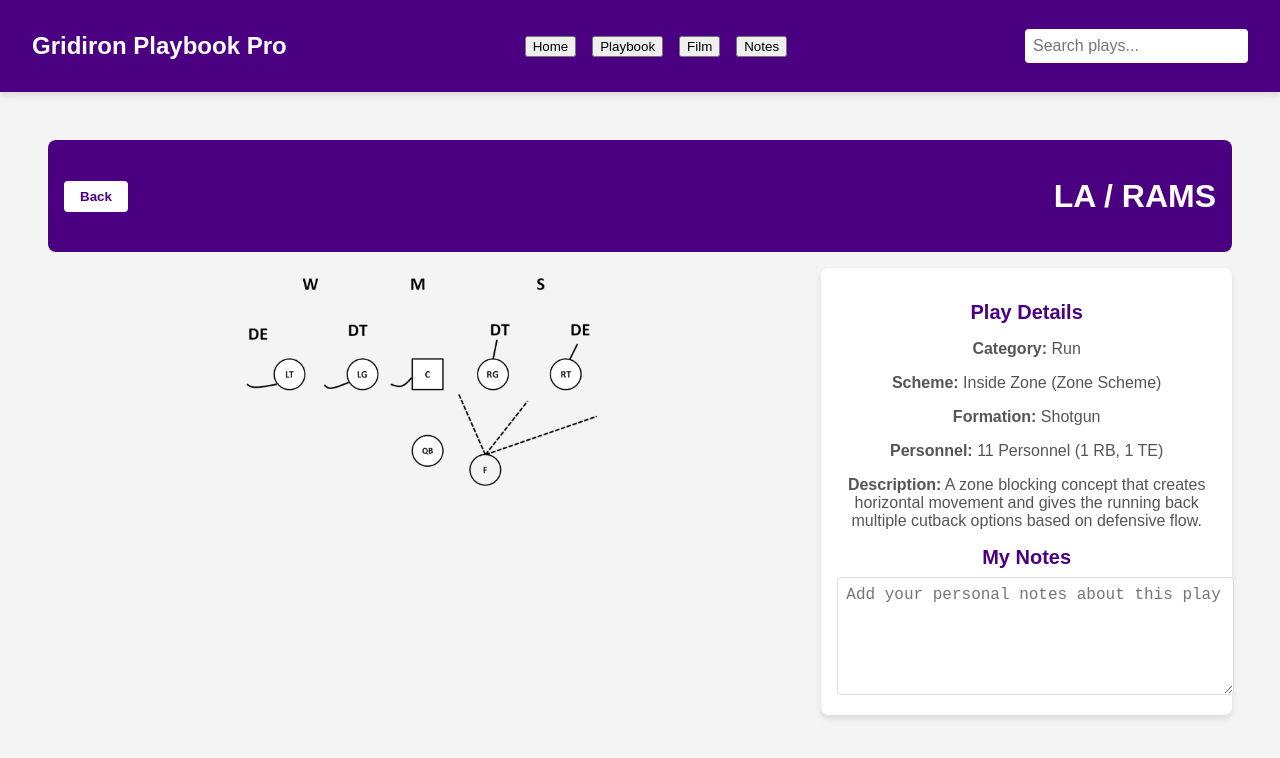
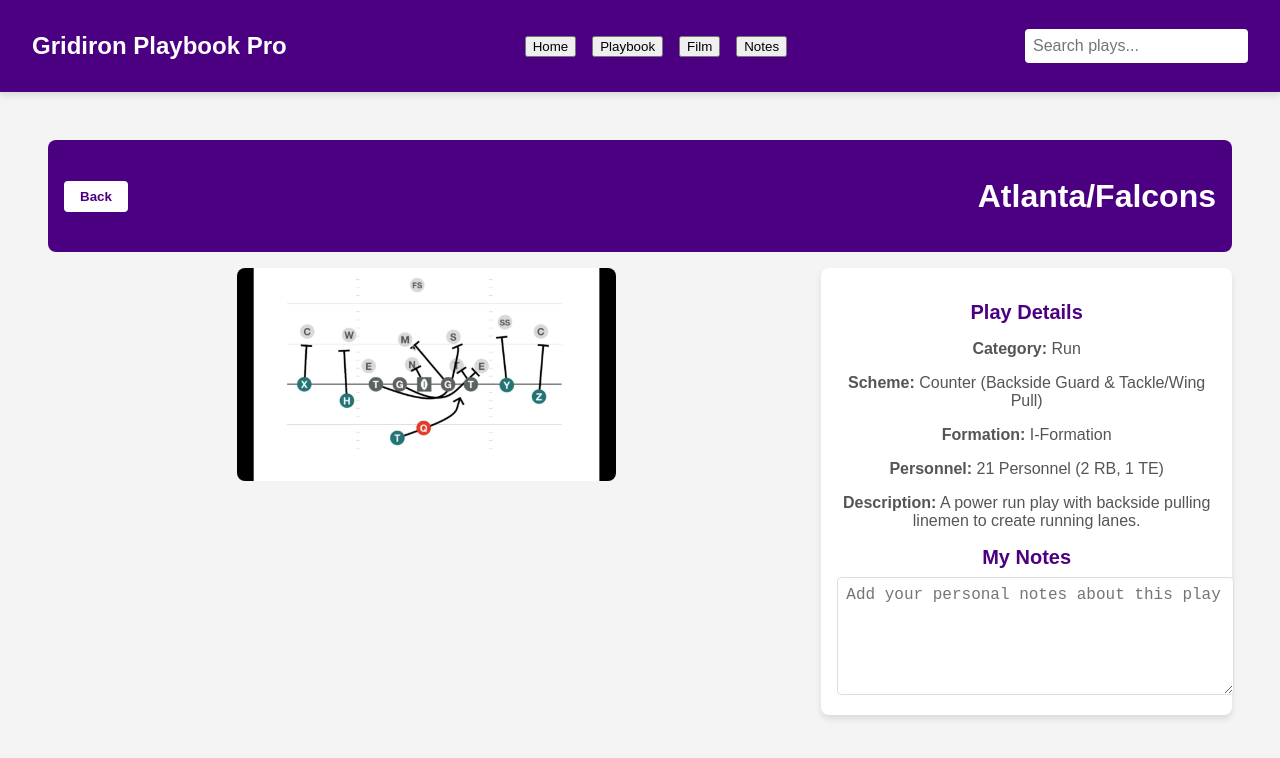
Before and after one commit to jjsed87/coach-hub, a React (Create React App) app: page /play-detail in a window 1280 px wide. Shown: the top 758 px of the page. Built offline with nearby package versions, Linux system fonts and the light colour scheme.

Commit message:
Fixed PlayDetail component to display correct diagrams for run plays

```diff
--- a/src/components/PlayDetail.js
+++ b/src/components/PlayDetail.js
@@ -6,14 +6,23 @@
   const navigate = useNavigate();
 
   const playDetails = {
-    name: 'LA / RAMS',
+    name: 'Atlanta/Falcons',
     category: 'Run',
-    scheme: 'Inside Zone (Zone Scheme)',
-    formation: 'Shotgun',
-    personnel: '11 Personnel (1 RB, 1 TE)',
-    description: 'A zone blocking concept that creates horizontal movement and gives the running back multiple cutback options based on defensive flow.',
-    diagram: '/Black.png', // Added Black diagram for play detail
+    scheme: 'Counter (Backside Guard & Tackle/Wing Pull)',
+    formation: 'I-Formation',
+    personnel: '21 Personnel (2 RB, 1 TE)',
+    description: 'A power run play with backside pulling linemen to create running lanes.',
+    diagram: '/Falcons.jpg', // Correct diagram for Atlanta/Falcons
   };
+
+  if (window.location.pathname.includes('zone')) {
+    playDetails.name = 'Mid Zone Run';
+    playDetails.scheme = 'Zone Blocking – Mid Zone Read';
+    playDetails.formation = 'Shotgun';
+    playDetails.personnel = '11 Personnel (1 RB, 1 TE)';
+    playDetails.description = 'A zone blocking concept with a mid-zone aiming point for the RB.';
+    playDetails.diagram = '/Zone.png'; // Correct diagram for Mid Zone Run
+  }
 
   return (
     <div className="play-detail">
```
